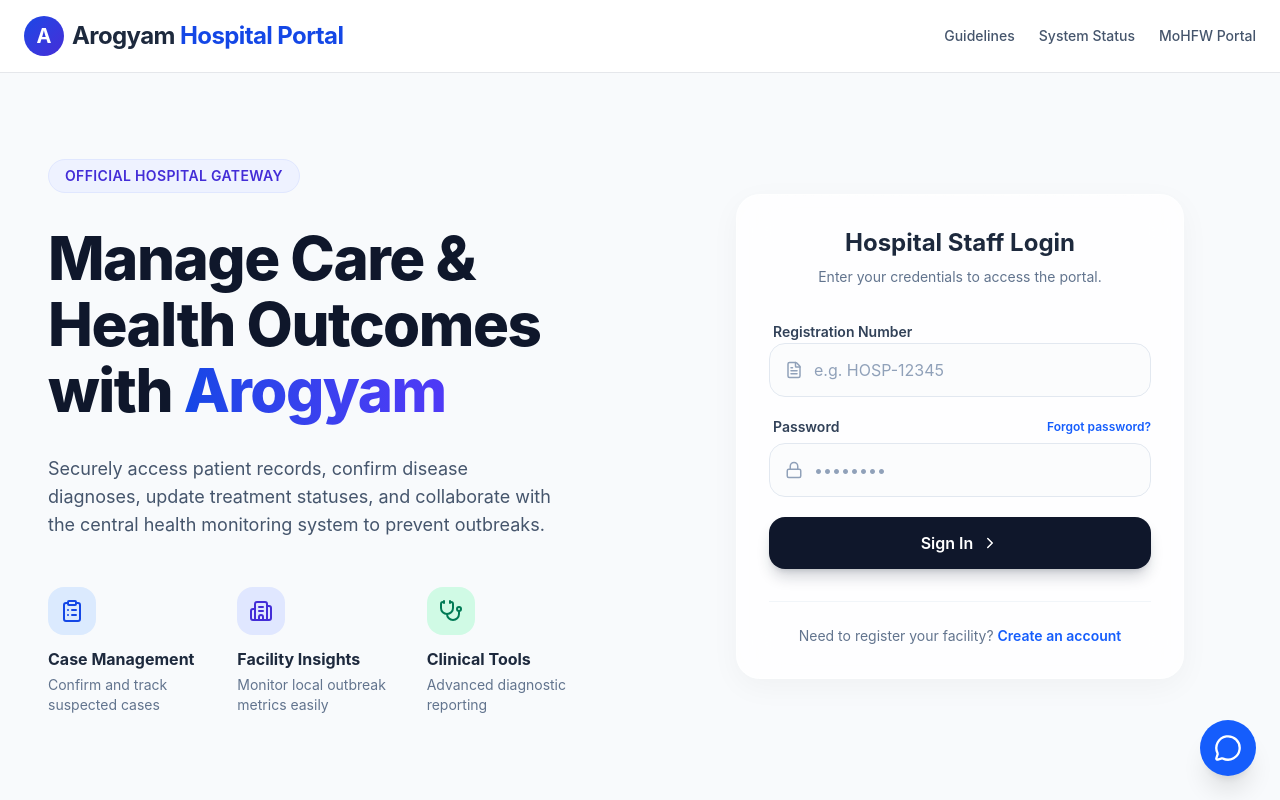
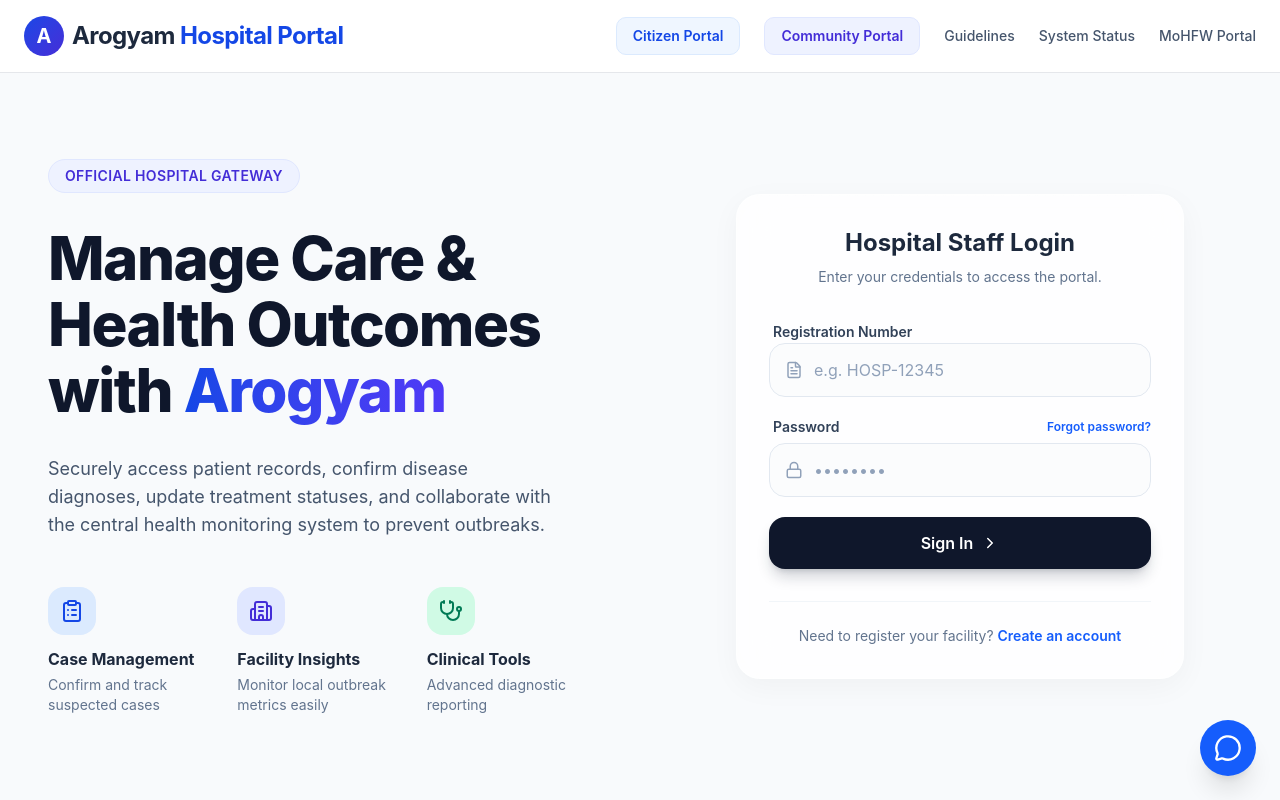
Before and after one commit to bhavikcodes/Arogyam, a React (Vite) app in the folder frontend/: page /hospital in a window 1280 px wide. Built offline with nearby package versions, Linux system fonts and the light colour scheme; the HTML template or start-up script is replaced by a standard one.

Commit message:
added link routes

```diff
--- a/frontend/src/components/HospitalPortal/public/HospitalLandingPage.jsx
+++ b/frontend/src/components/HospitalPortal/public/HospitalLandingPage.jsx
@@ -1,6 +1,7 @@
 import React, { useState } from "react";
 import HospitalAuth from "./HospitalAuth";
 import { Stethoscope, Building2, ClipboardList } from "lucide-react";
+import { Link } from "react-router-dom";
 
 export default function HospitalLandingPage() {
   const [authType, setAuthType] = useState("login");
@@ -17,7 +18,19 @@ export default function HospitalLandingPage() {
             Arogyam <span className="text-blue-700">Hospital Portal</span>
           </span>
         </div>
-        <div className="hidden md:flex gap-6 text-sm font-medium text-slate-600">
+        <div className="hidden md:flex gap-6 items-center text-sm font-medium text-slate-600">
+          <Link
+            to="/user"
+            className="px-4 py-2 rounded-lg bg-blue-50 text-blue-700 hover:bg-blue-100 transition border border-blue-100 font-semibold"
+          >
+            Citizen Portal
+          </Link>
+          <Link
+            to="/community"
+            className="px-4 py-2 rounded-lg bg-indigo-50 text-indigo-700 hover:bg-indigo-100 transition border border-indigo-100 font-semibold"
+          >
+            Community Portal
+          </Link>
           <a
             href="#"
             className="hover:text-blue-700"
--- a/frontend/src/components/UserPortal/public/UserLandingPage.jsx
+++ b/frontend/src/components/UserPortal/public/UserLandingPage.jsx
@@ -1,6 +1,7 @@
 import React, { useState } from "react";
 import UserAuth from "./UserAuth";
 import { HeartPulse, ShieldCheck, Activity } from "lucide-react";
+import { Link } from "react-router-dom";
 
 export default function UserLandingPage() {
   const [authType, setAuthType] = useState("login"); // 'login' or 'register'
@@ -17,7 +18,19 @@ export default function UserLandingPage() {
             Arogyam <span className="text-blue-600">Citizen Portal</span>
           </span>
         </div>
-        <div className="hidden md:flex gap-6 text-sm font-medium text-slate-600">
+        <div className="hidden md:flex gap-6 items-center text-sm font-medium text-slate-600">
+          <Link
+            to="/hospital"
+            className="px-4 py-2 rounded-lg bg-blue-50 text-blue-700 hover:bg-blue-100 transition border border-blue-100 font-semibold"
+          >
+            Hospital Portal
+          </Link>
+          <Link
+            to="/community"
+            className="px-4 py-2 rounded-lg bg-green-50 text-green-700 hover:bg-green-100 transition border border-green-100 font-semibold inline-flex items-center gap-2"
+          >
+            Community Portal
+          </Link>
           <a
             href="#"
             className="hover:text-blue-600"
--- a/frontend/src/components/communityPortal/layout/Navbar.jsx
+++ b/frontend/src/components/communityPortal/layout/Navbar.jsx
@@ -1,5 +1,6 @@
 import React from "react";
 import { useAuth } from "../../../context/AuthContext";
+import { Link } from "react-router-dom";
 
 export default function Navbar({ onLoginClick }) {
   const { isLoggedIn, logout } = useAuth();
@@ -15,6 +16,26 @@ export default function Navbar({ onLoginClick }) {
             Arogyam <span className="text-blue-600">Community Portal</span>
           </span>
         </div>
+
+        <div className="flex items-center gap-6">
+          {/* Cross-Portal Navigation */}
+          {!isLoggedIn && (
+            <div className="hidden md:flex items-center gap-4 text-sm font-medium mr-2">
+              <Link
+                to="/user"
+                className="text-slate-600 hover:text-blue-600 transition-colors"
+              >
+                Citizen Portal
+              </Link>
+              <Link
+                to="/hospital"
+                className="text-slate-600 hover:text-blue-600 transition-colors"
+              >
+                Hospital Portal
+              </Link>
+            </div>
+          )}
+
           <div>
             {isLoggedIn ? (
               <button
@@ -33,6 +54,7 @@ export default function Navbar({ onLoginClick }) {
             )}
           </div>
         </div>
+      </div>
     </nav>
   );
 }
```
Lines whose indentation alone changed are shown as unchanged.
